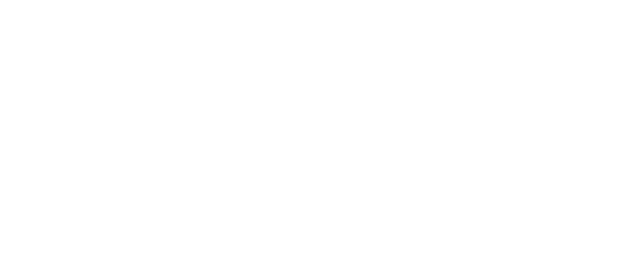
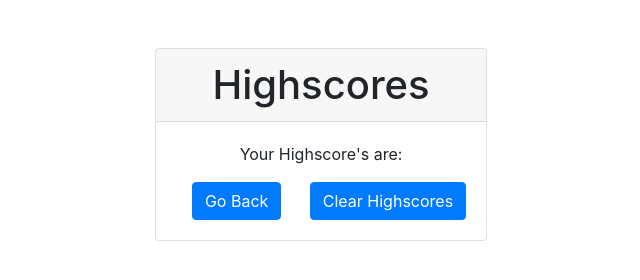
Before and after one commit to ttngu/04-CodingQuiz, a plain HTML site: page highscore.html in a window 1280 px wide. Shown: the whole page, without its empty margins (319-959 px from the left). Drawn offline with nearby package versions, Linux system fonts and the light colour scheme.

```diff
--- a/highscore.html
+++ b/highscore.html
@@ -0,0 +1,40 @@
+<!DOCTYPE html>
+<html lang="en">
+<head>
+    <meta charset="UTF-8">
+    <meta name="viewport" content="width=device-width, initial-scale=1.0">
+
+    <title>Pokemon Quiz Highscores</title>
+
+    <link rel="stylesheet" href="https://stackpath.bootstrapcdn.com/bootstrap/4.5.2/css/bootstrap.min.css" integrity="sha384-JcKb8q3iqJ61gNV9KGb8thSsNjpSL0n8PARn9HuZOnIxN0hoP+VmmDGMN5t9UJ0Z" crossorigin="anonymous">
+</head>
+<body>
+
+<!-- Main Highscore Text -->
+
+    <main class="row text-center d-flex justify-content-center pt-5 mb-3">
+        <section class="card text-center d-flex">
+            <h1 class="card-header">
+            Highscores
+            </h1>
+            <div class="card-body">
+                <p class="card-text" id="eeee">
+                    Your Highscore's are:
+                </p>
+                <td id='highscoresTable'>
+
+                </td>
+                <a href="quiz-assignment.html" class="btn btn-primary ml-3">
+                    Go Back
+                </a>
+                <a href="" class="btn btn-primary ml-4" id="clear-highscores">
+                    Clear Highscores
+                </a>
+            </div>
+        </section>
+    </main>
+
+<!-- End of Main Highscore Text -->
+    <script text= "javascript" src="./quiz-assignment.js"></script>
+</body>
+</html>
--- a/pseudoCode.js
+++ b/pseudoCode.js
@@ -14,6 +14,11 @@
 // IF the CORRECT answer is clicked:
     // Score increases by 1
     // Button turns blue
+
+// When Next is clicked
+    // Update score + or -
+
+    // Click next to continue to the next question
 // When all questions are answered:
     // Ask for initals
     // Add to highscores
```
Also changed, not shown: index.html (+1 -1 lines).
